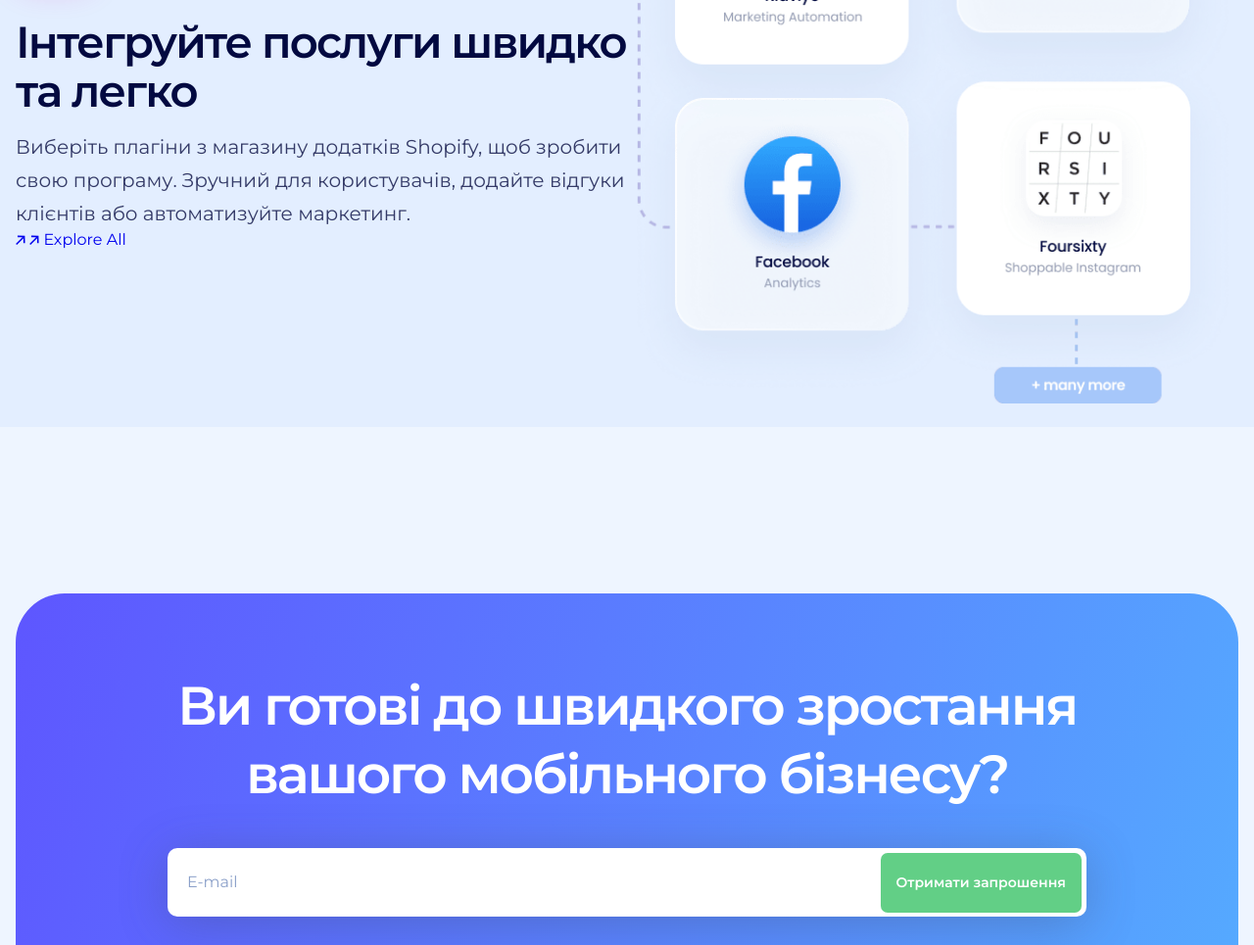
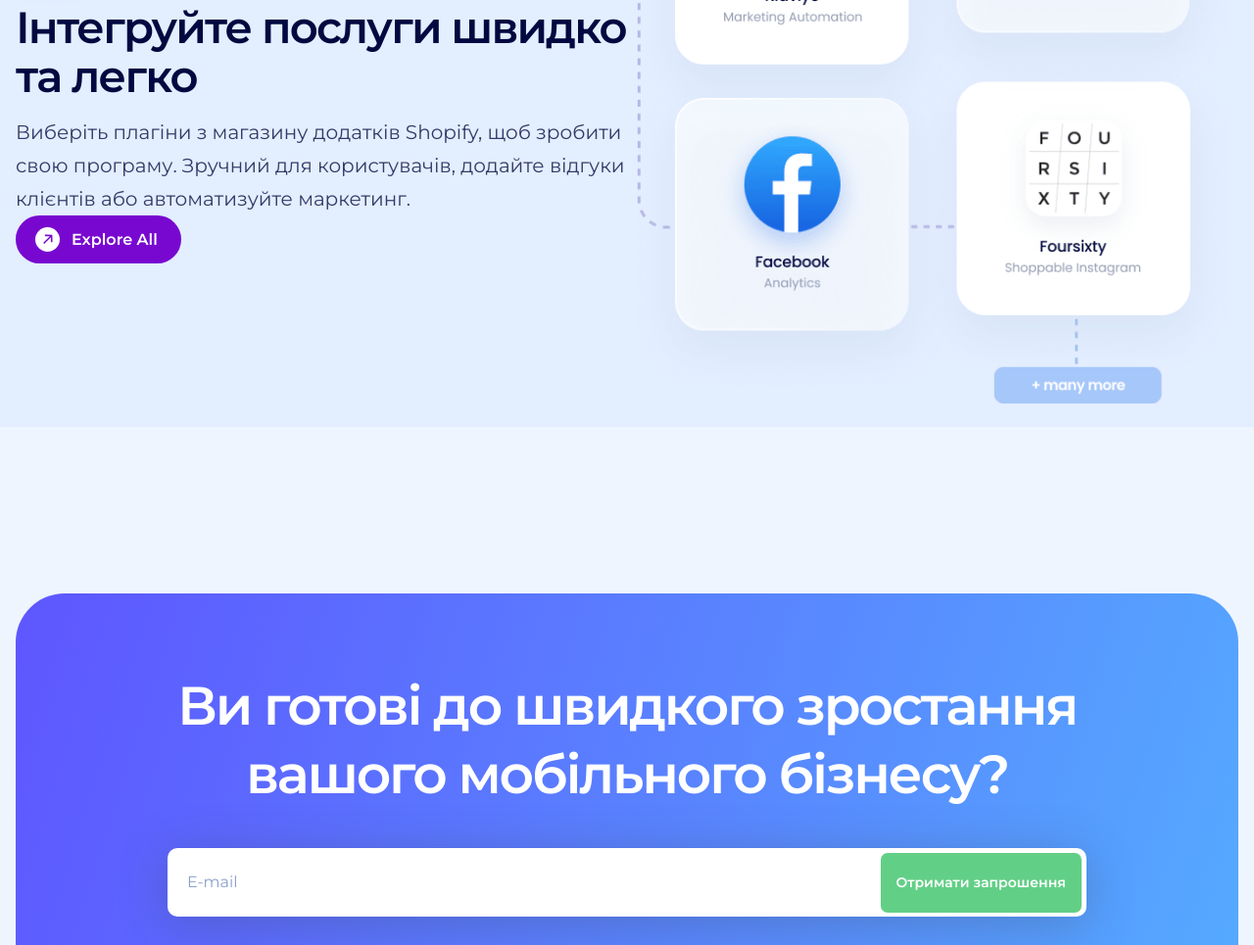
Before and after one commit to NFLI/cartmateapp, a plain HTML site: page index.html in a window 1280 px wide. Shown: the part 7494-8459 px from the top of the page at 98% size. Drawn offline with Linux system fonts and the light colour scheme.

Commit message:
Update main.css

```diff
--- a/css/main.css
+++ b/css/main.css
@@ -1162,3 +1162,59 @@ footer .footer .footer__list-item a {
   -webkit-transition: 0.3s all ease;
   transition: 0.3s all ease;
 }
+
+.custom-button {
+  line-height: 1;
+  text-decoration: none;
+  display: inline-flex;
+  border: none;
+  cursor: pointer;
+  align-items: center;
+  gap: 0.75rem;
+  background-color: var(--clr);
+  color: #fff;
+  border-radius: 10rem;
+  font-weight: 600;
+  padding: 0.75rem 1.5rem;
+  padding-left: 20px;
+  white-space: nowrap;
+  overflow: hidden;
+  text-overflow: ellipsis;
+  transition: background-color 0.3s;
+}
+
+.button__icon-wrapper {
+  flex-shrink: 0;
+  width: 25px;
+  height: 25px;
+  position: relative;
+  color: var(--clr);
+  background-color: #fff;
+  border-radius: 50%;
+  display: grid;
+  place-items: center;
+  overflow: hidden;
+}
+
+.custom-button:hover {
+  background-color: #000;
+}
+
+.custom-button:hover .button__icon-wrapper {
+  color: #000;
+}
+
+.button__icon-svg--copy {
+  position: absolute;
+  transform: translate(-150%, 150%);
+}
+
+.custom-button:hover .button__icon-svg:first-child {
+  transition: transform 0.3s ease-in-out;
+  transform: translate(150%, -150%);
+}
+
+.custom-button:hover .button__icon-svg--copy {
+  transition: transform 0.3s ease-in-out 0.1s;
+  transform: translate(0);
+}
```
